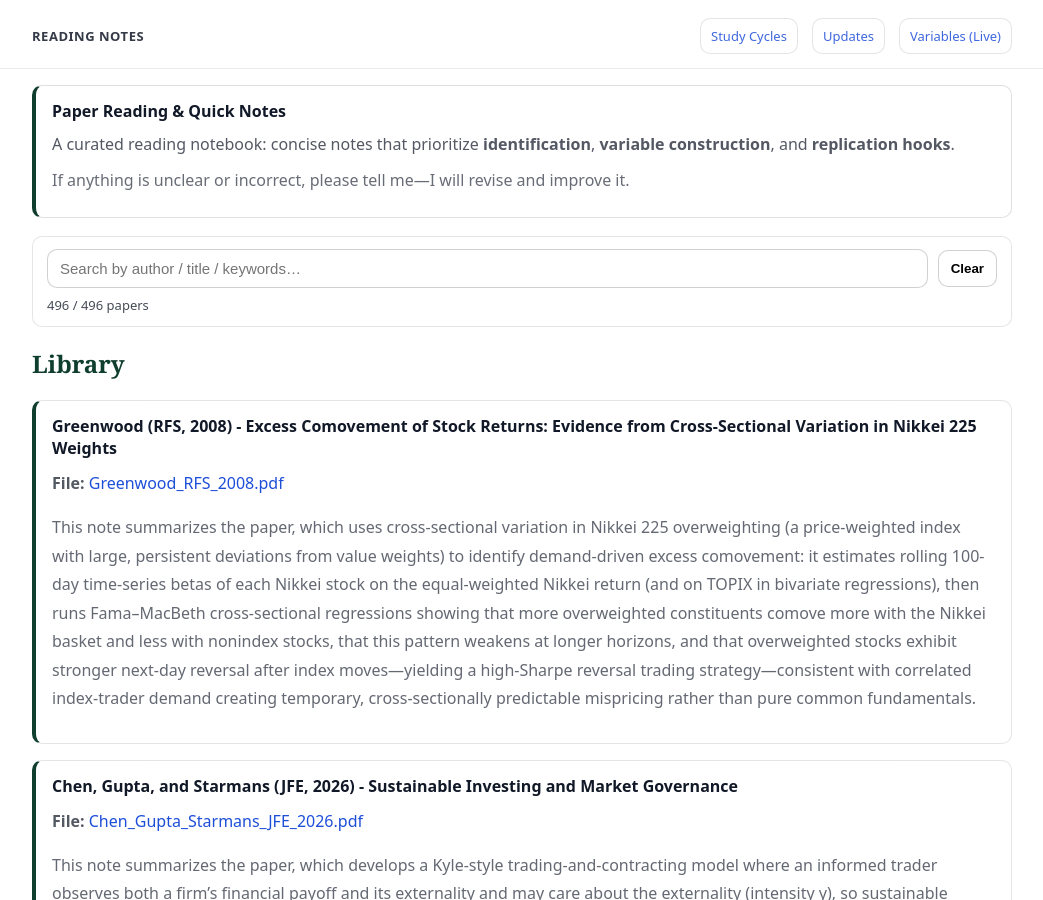
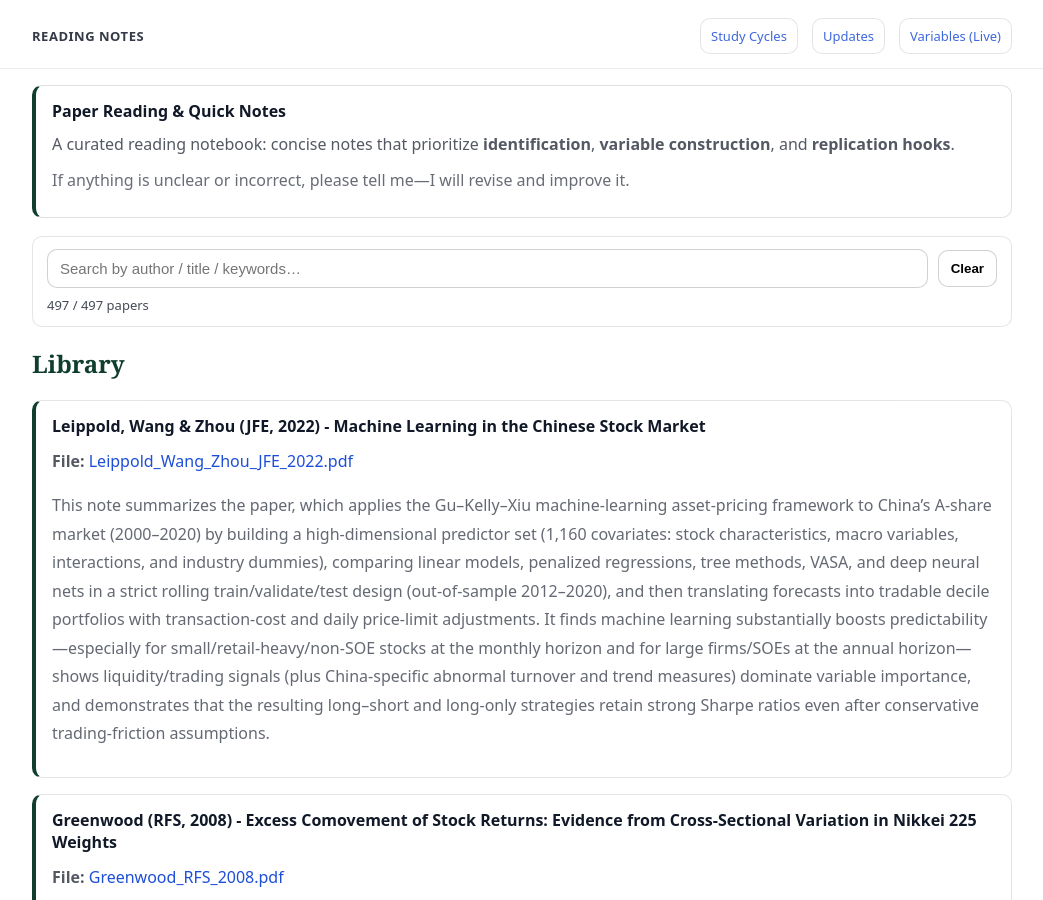
Before and after one commit to yaxinzn/study-archive, a Jekyll site: the page built from reading/index.md, in a window 1280 px wide and 900 px high. Shown: the whole window, without its empty margins (118-1161 px from the left). Built offline with Jekyll 4.4.1, drawn with Linux system fonts in a browser that asks for light colours.

Commit message:
Reading: add/update Leippold_Wang_Zhou_JFE_2022.pdf

```diff
--- a/_data/reading.yml
+++ b/_data/reading.yml
@@ -1,3 +1,7 @@
+- title: "Leippold, Wang & Zhou (JFE, 2022) - Machine Learning in the Chinese Stock Market"
+  file: "Leippold_Wang_Zhou_JFE_2022.pdf"
+  desc: "This note summarizes the paper, which applies the Gu–Kelly–Xiu machine-learning asset-pricing framework to China’s A-share market (2000–2020) by building a high-dimensional predictor set (1,160 covariates: stock characteristics, macro variables, interactions, and industry dummies), comparing linear models, penalized regressions, tree methods, VASA, and deep neural nets in a strict rolling train/validate/test design (out-of-sample 2012–2020), and then translating forecasts into tradable decile portfolios with transaction-cost and daily price-limit adjustments. It finds machine learning substantially boosts predictability—especially for small/retail-heavy/non-SOE stocks at the monthly horizon and for large firms/SOEs at the annual horizon—shows liquidity/trading signals (plus China-specific abnormal turnover and trend measures) dominate variable importance, and demonstrates that the resulting long–short and long-only strategies retain strong Sharpe ratios even after conservative trading-friction assumptions."
+
 - title: "Greenwood (RFS, 2008) - Excess Comovement of Stock Returns: Evidence from Cross-Sectional Variation in Nikkei 225 Weights"
   file: "Greenwood_RFS_2008.pdf"
   desc: "This note summarizes the paper, which uses cross-sectional variation in Nikkei 225 overweighting (a price-weighted index with large, persistent deviations from value weights) to identify demand-driven excess comovement: it estimates rolling 100-day time-series betas of each Nikkei stock on the equal-weighted Nikkei return (and on TOPIX in bivariate regressions), then runs Fama–MacBeth cross-sectional regressions showing that more overweighted constituents comove more with the Nikkei basket and less with nonindex stocks, that this pattern weakens at longer horizons, and that overweighted stocks exhibit stronger next-day reversal after index moves—yielding a high-Sharpe reversal trading strategy—consistent with correlated index-trader demand creating temporary, cross-sectionally predictable mispricing rather than pure common fundamentals."
```
Also changed, not shown: 1 other file.
